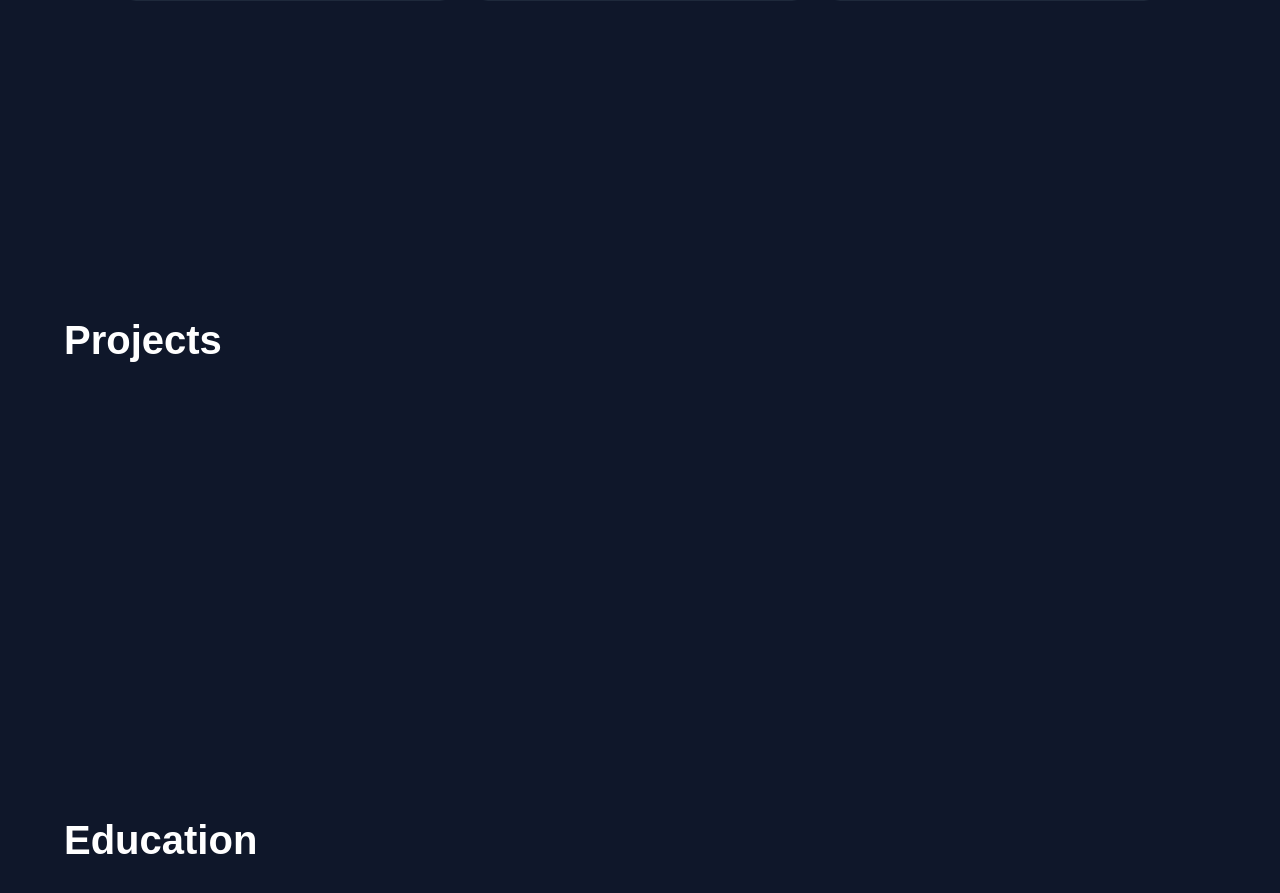
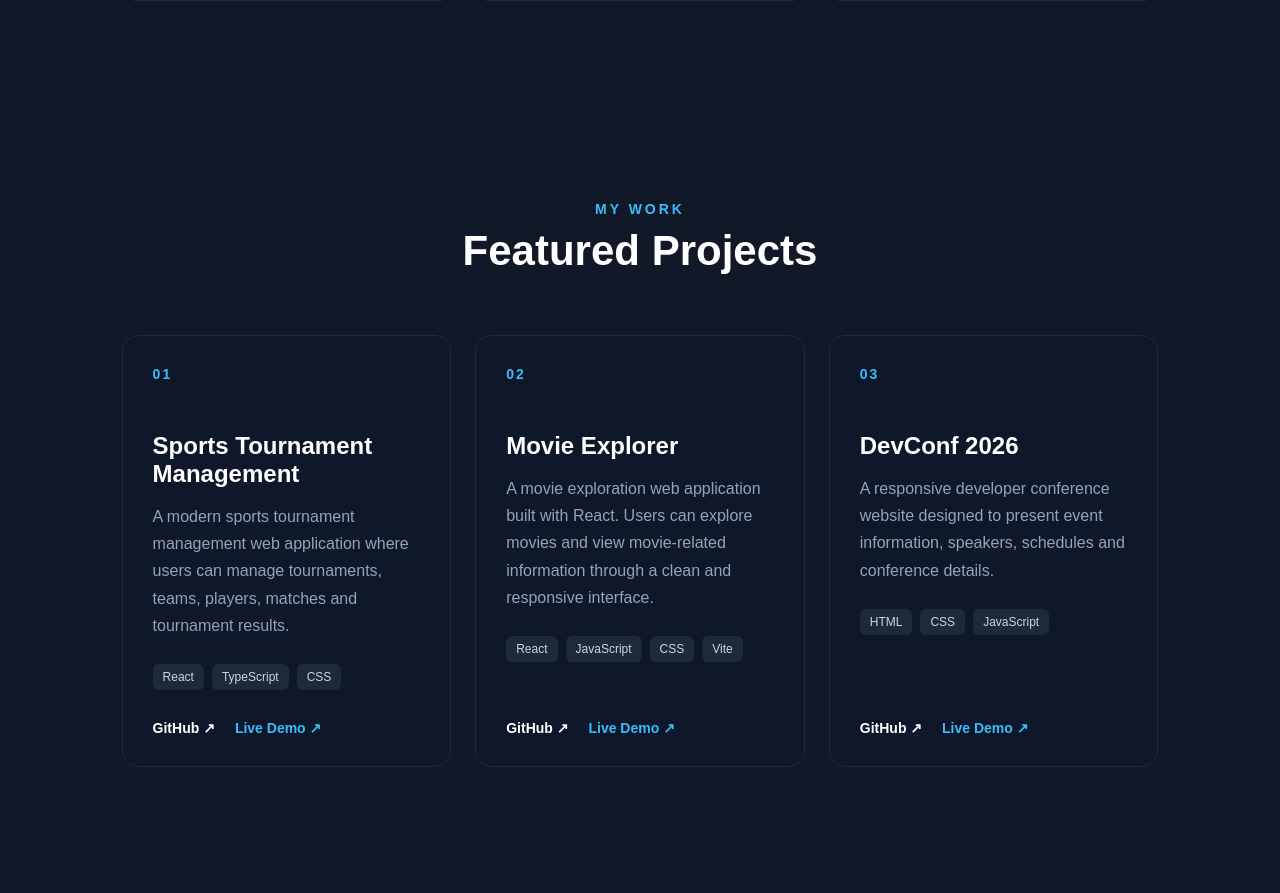
Before and after one commit to Asraful666/asraful-portfolio, a React (Vite) app: page / in a window 1280 px wide. Shown: the part 2076-2969 px from the top of the page. Built offline with nearby package versions, Linux system fonts and the light colour scheme.

Commit message:
feat: add featured projects section

```diff
--- a/src/App.css
+++ b/src/App.css
@@ -453,3 +453,148 @@
   }
 
 }
+
+/* =========================
+   PROJECTS
+========================= */
+
+.projects-section {
+  background: #111827;
+}
+
+.projects-grid {
+  display: grid;
+
+  grid-template-columns: repeat(3, 1fr);
+
+  gap: 24px;
+}
+
+.project-card {
+  position: relative;
+
+  display: flex;
+  flex-direction: column;
+
+  min-height: 420px;
+
+  padding: 30px;
+
+  background: #0f172a;
+
+  border: 1px solid #1e293b;
+  border-radius: 16px;
+
+  overflow: hidden;
+
+  transition: 0.3s;
+}
+
+.project-card:hover {
+  transform: translateY(-8px);
+
+  border-color: #38bdf8;
+
+  box-shadow: 0 20px 50px rgba(0, 0, 0, 0.25);
+}
+
+.project-number {
+  color: #38bdf8;
+
+  font-size: 14px;
+  font-weight: 700;
+
+  letter-spacing: 2px;
+
+  margin-bottom: 50px;
+}
+
+.project-content {
+  display: flex;
+  flex-direction: column;
+
+  height: 100%;
+}
+
+.project-content h3 {
+  font-size: 24px;
+
+  margin-bottom: 15px;
+}
+
+.project-content p {
+  color: #94a3b8;
+
+  line-height: 1.7;
+
+  margin-bottom: 25px;
+}
+
+.project-tech {
+  display: flex;
+
+  flex-wrap: wrap;
+
+  gap: 8px;
+
+  margin-bottom: 30px;
+}
+
+.project-tech span {
+  padding: 6px 10px;
+
+  background: #1e293b;
+
+  color: #cbd5e1;
+
+  border-radius: 6px;
+
+  font-size: 12px;
+}
+
+.project-links {
+  display: flex;
+
+  gap: 20px;
+
+  margin-top: auto;
+}
+
+.project-links a {
+  color: #ffffff;
+
+  font-size: 14px;
+  font-weight: 600;
+
+  transition: 0.3s;
+}
+
+.project-links a:hover {
+  color: #38bdf8;
+}
+
+.project-links .live-link {
+  color: #38bdf8;
+}
+
+
+/* =========================
+   PROJECT RESPONSIVE
+========================= */
+
+@media (max-width: 1000px) {
+
+  .projects-grid {
+    grid-template-columns: repeat(2, 1fr);
+  }
+
+}
+
+
+@media (max-width: 650px) {
+
+  .projects-grid {
+    grid-template-columns: 1fr;
+  }
+
+}
--- a/src/App.tsx
+++ b/src/App.tsx
@@ -147,9 +147,139 @@ function App() {
   </div>
 </section>
 
-        <section id="projects" className="section">
-          <h2>Projects</h2>
-        </section>
+        <section id="projects" className="section projects-section">
+  <div className="container">
+
+    <div className="section-heading">
+      <p>MY WORK</p>
+      <h2>Featured Projects</h2>
+    </div>
+
+    <div className="projects-grid">
+
+      {/* Project 01 */}
+      <article className="project-card">
+
+        <div className="project-number">
+          01
+        </div>
+
+        <div className="project-content">
+          <h3>Sports Tournament Management</h3>
+
+          <p>
+            A modern sports tournament management web application where
+            users can manage tournaments, teams, players, matches and
+            tournament results.
+          </p>
+
+          <div className="project-tech">
+            <span>React</span>
+            <span>TypeScript</span>
+            <span>CSS</span>
+          </div>
+
+          <div className="project-links">
+            <a
+              href="https://github.com/Asraful666"
+              target="_blank"
+              rel="noopener noreferrer"
+            >
+              GitHub ↗
+            </a>
+
+            <a href="#" className="live-link">
+              Live Demo ↗
+            </a>
+          </div>
+        </div>
+
+      </article>
+
+
+      {/* Project 02 */}
+      <article className="project-card">
+
+        <div className="project-number">
+          02
+        </div>
+
+        <div className="project-content">
+          <h3>Movie Explorer</h3>
+
+          <p>
+            A movie exploration web application built with React.
+            Users can explore movies and view movie-related information
+            through a clean and responsive interface.
+          </p>
+
+          <div className="project-tech">
+            <span>React</span>
+            <span>JavaScript</span>
+            <span>CSS</span>
+            <span>Vite</span>
+          </div>
+
+          <div className="project-links">
+            <a
+              href="https://github.com/Asraful666"
+              target="_blank"
+              rel="noopener noreferrer"
+            >
+              GitHub ↗
+            </a>
+
+            <a href="#" className="live-link">
+              Live Demo ↗
+            </a>
+          </div>
+        </div>
+
+      </article>
+
+
+      {/* Project 03 */}
+      <article className="project-card">
+
+        <div className="project-number">
+          03
+        </div>
+
+        <div className="project-content">
+          <h3>DevConf 2026</h3>
+
+          <p>
+            A responsive developer conference website designed to present
+            event information, speakers, schedules and conference details.
+          </p>
+
+          <div className="project-tech">
+            <span>HTML</span>
+            <span>CSS</span>
+            <span>JavaScript</span>
+          </div>
+
+          <div className="project-links">
+            <a
+              href="https://github.com/Asraful666"
+              target="_blank"
+              rel="noopener noreferrer"
+            >
+              GitHub ↗
+            </a>
+
+            <a href="#" className="live-link">
+              Live Demo ↗
+            </a>
+          </div>
+        </div>
+
+      </article>
+
+    </div>
+
+  </div>
+</section>
 
         <section id="education" className="section">
           <h2>Education</h2>
```
